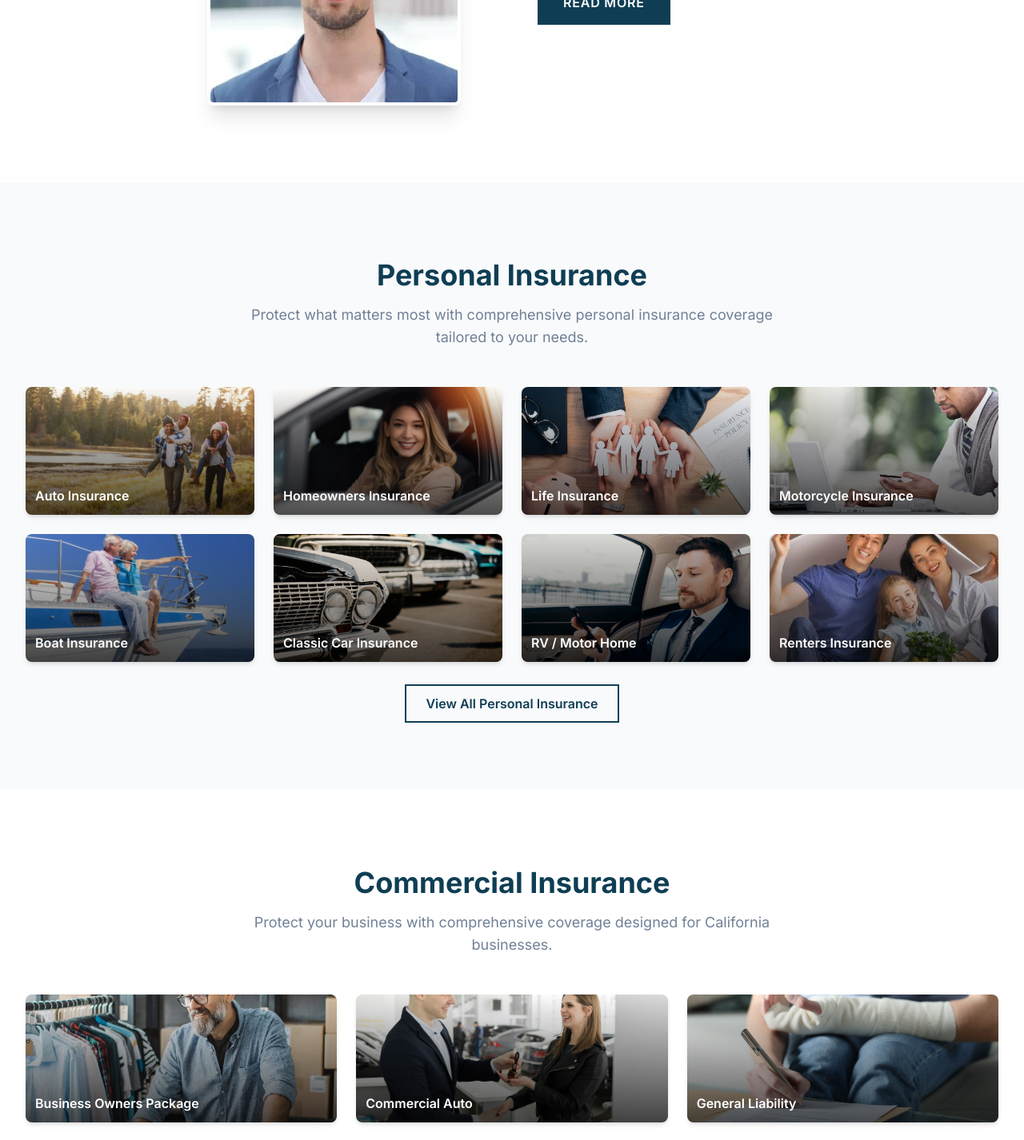
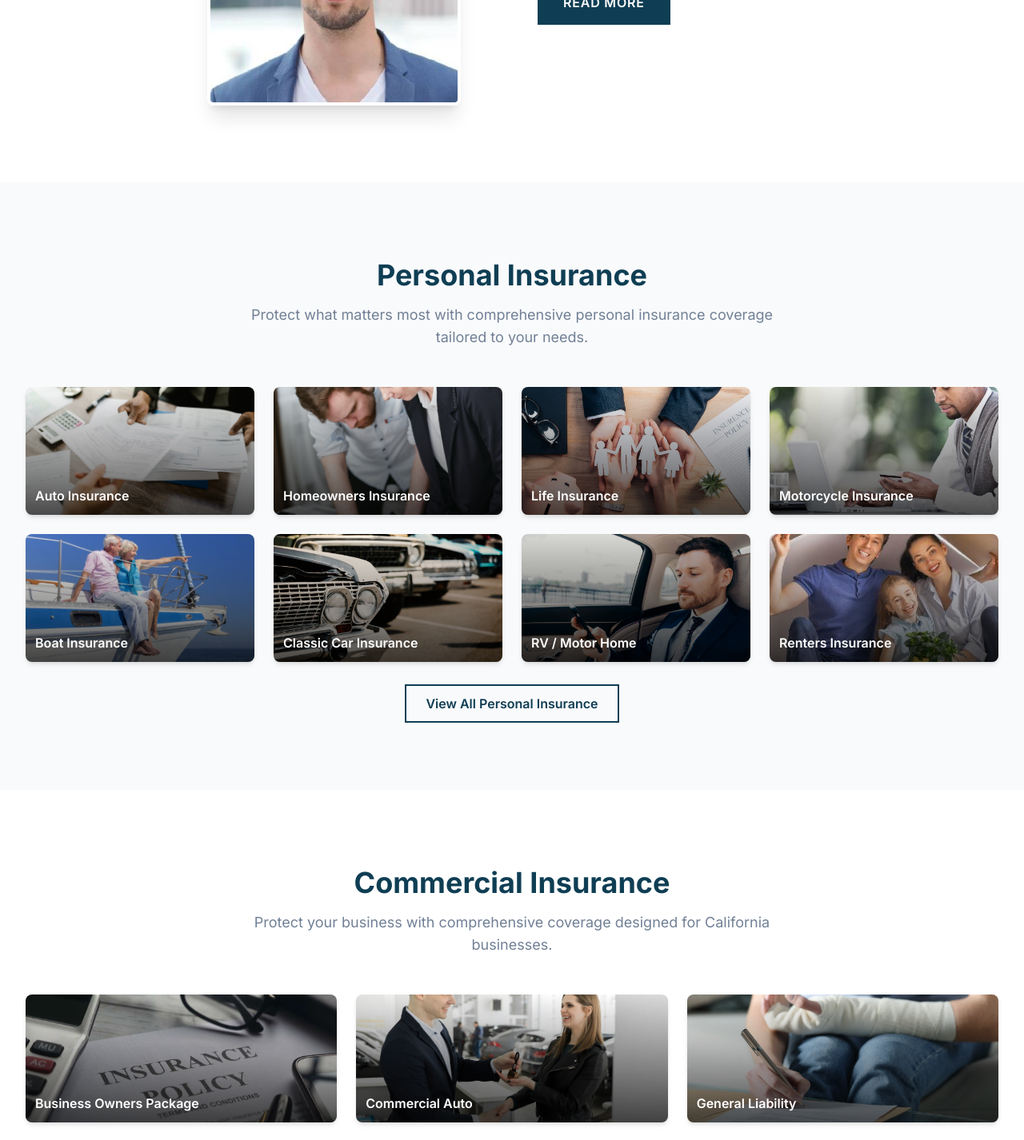
Before and after one commit to jj12343214324/the-zeno-agency, a Next.js app: page / in a window 1280 px wide. Shown: the part 1330-2756 px from the top of the page at 80% size. Built offline with nearby package versions, Linux system fonts and the light colour scheme.

Commit message:
Update images to match original site URLs

```diff
--- a/src/app/page.tsx
+++ b/src/app/page.tsx
@@ -5,12 +5,12 @@ import HeroCarousel from '@/components/HeroCarousel';
 const personalInsuranceTypes = [
   {
     title: 'Auto Insurance',
-    image: '/images/shutterstock_388719088-scaled.jpg',
+    image: '/images/pexels-rodnae-productions-7821684.jpg',
     href: '/personal-insurance#auto',
   },
   {
     title: 'Homeowners Insurance',
-    image: '/images/shutterstock_2149499793-scaled.jpg',
+    image: '/images/pexels-mikhail-nilov-7734591.jpg',
     href: '/personal-insurance#homeowners',
   },
   {
@@ -48,7 +48,7 @@ const personalInsuranceTypes = [
 const commercialInsuranceTypes = [
   {
     title: 'Business Owners Package',
-    image: '/images/Comm-img1.jpg.webp',
+    image: '/images/insurance-policy-2021-10-16-21-45-01-utc-1.jpg',
     href: '/commercial-insurance#business-owners',
   },
   {
@@ -68,20 +68,20 @@ const commercialInsuranceTypes = [
   },
   {
     title: 'Workers Compensation',
-    image: '/images/Employee-meeting-hiring-contract_fizkes.png',
+    image: '/images/mcap-blog-apr2021_6e79844.jpg',
     href: '/commercial-insurance#workers-comp',
   },
   {
     title: 'Professional Liability',
-    image: '/images/httpselements.envato.combusiness-PE8V22B-1.jpg',
+    image: '/images/pexels-andrea-piacquadio-3760067.jpg',
     href: '/commercial-insurance#professional-liability',
   },
 ];
 
 const insurancePartners = [
-  { name: 'Progressive', logo: '/images/clients-logo-1.png' },
-  { name: 'Travelers', logo: '/images/clients-logo-2.png' },
-  { name: 'The Hartford', logo: '/images/clients-logo-3.png' },
+  { name: 'Progressive', logo: '/images/progressive.png' },
+  { name: 'Travelers', logo: '/images/travelers.png' },
+  { name: 'The Hartford', logo: '/images/TH.png' },
   { name: 'Liberty Mutual', logo: '/images/liberty.png' },
   { name: 'Hagerty', logo: '/images/hagerty.png' },
   { name: 'CNA', logo: '/images/cna.png' },
@@ -93,7 +93,11 @@ const insurancePartners = [
   { name: 'Pacific Life', logo: '/images/pacific.png' },
   { name: 'Bamboo', logo: '/images/bamboo.png' },
   { name: 'Northlight', logo: '/images/northlight.png' },
-  { name: 'New York Life', logo: '/images/newyork.png' },
+  { name: 'Protective', logo: '/images/protective.png' },
+  { name: 'Prudential', logo: '/images/prudential.png' },
+  { name: 'RLI', logo: '/images/rli.jpg' },
+  { name: 'Tapco', logo: '/images/tapco.png' },
+  { name: 'Voya', logo: '/images/voya.png' },
 ];
 
 export default function Home() {
--- a/src/components/HeroCarousel.tsx
+++ b/src/components/HeroCarousel.tsx
@@ -6,24 +6,20 @@ import Link from 'next/link';
 
 const heroSlides = [
   {
-    image: '/images/shutterstock_1865153404-scaled.jpg',
-    alt: 'Business meeting',
+    image: '/images/38.jpg',
+    alt: 'Motorcycle',
   },
   {
-    image: '/images/httpselements.envato.comhappy-family-at-home-LLVD2LX.jpg',
-    alt: 'Happy family at home',
+    image: '/images/insure8-p6pjm2gbf5lto7d29d9es608oj13xkf37733qzp78w.jpg',
+    alt: 'Insurance consultation',
   },
   {
-    image: '/images/httpselements.envato.comfamily-insurance-arab-parents-making-roof-symbol-o-DQN8GTZ-2.jpg',
+    image: '/images/pexels-rodnae-productions-7821684.jpg',
     alt: 'Family protection',
   },
   {
-    image: '/images/httpselements.envato.comcouple-with-kid-having-meeting-with-adviser-KWH3DA9.jpg',
-    alt: 'Family meeting with advisor',
-  },
-  {
-    image: '/images/shutterstock_2149499793-scaled.jpg',
-    alt: 'Housing for family',
+    image: '/images/pexels-mikhail-nilov-7734591.jpg',
+    alt: 'Business meeting',
   },
 ];
 
```
